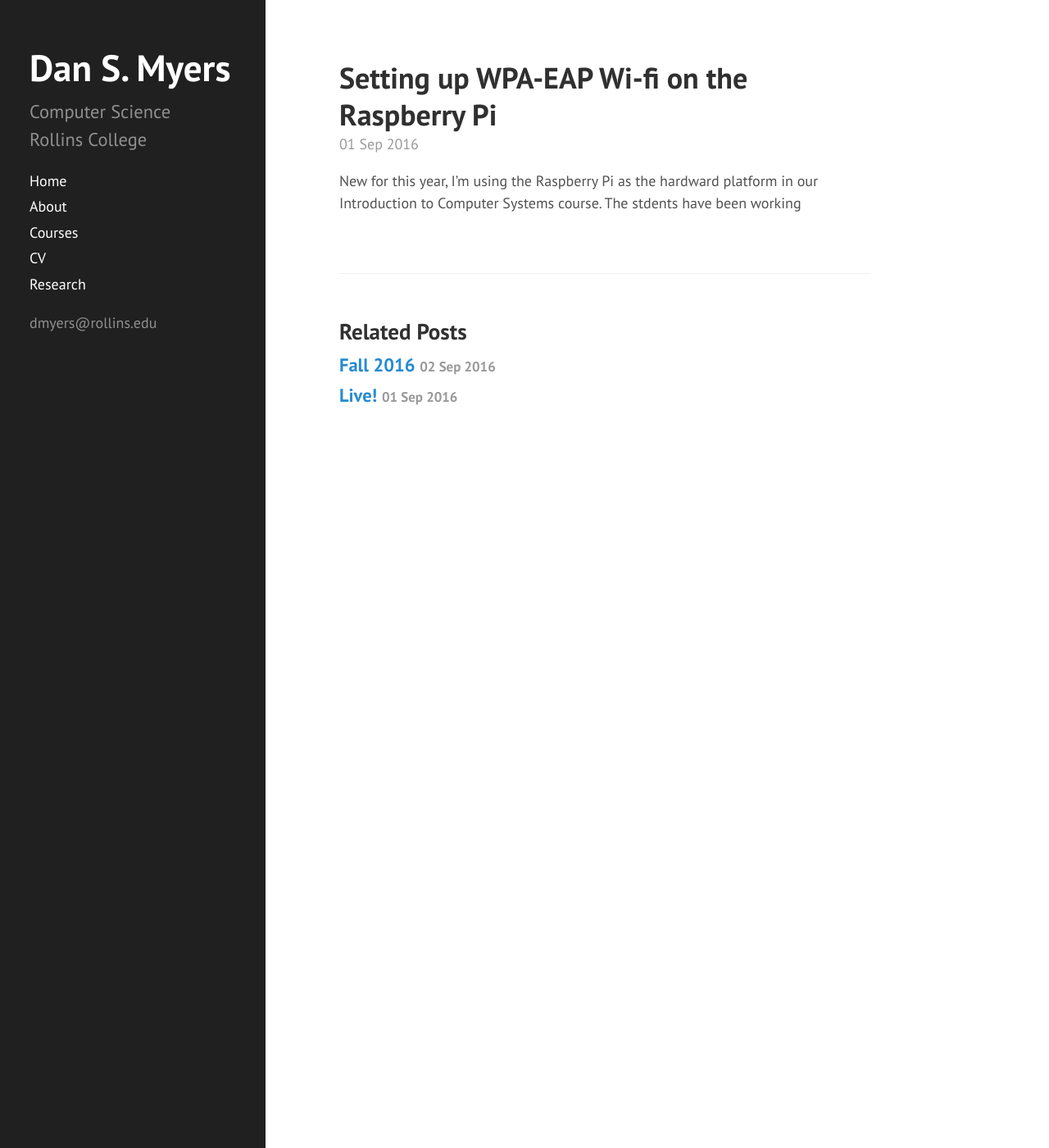
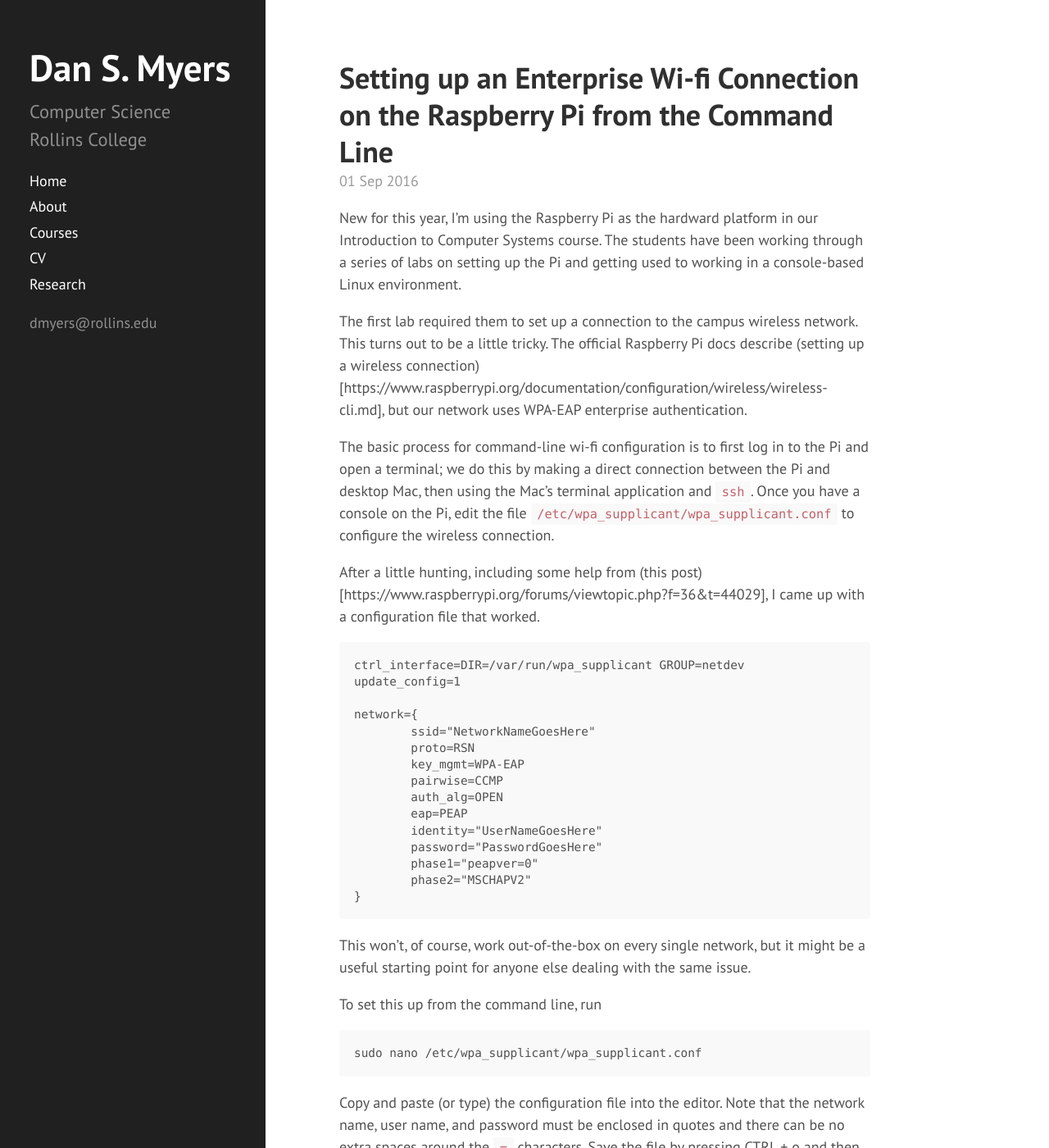
Before and after one commit to dansmyers/dansmyers.github.io-archived, a Jekyll site: the page built from _posts/2016-09-29-Raspberry_Pi_Enterprise_Wifi.md, in a window 1280 px wide and 1400 px high. Shown: the whole window at 82% size. Built offline with Jekyll 4.4.1, drawn with Linux system fonts in a browser that asks for light colours; some of the changed text lies outside the part shown.

Commit message:
Update 2016-09-29-Raspberry_Pi_Enterprise_Wifi.md

````diff
--- a/_posts/2016-09-29-Raspberry_Pi_Enterprise_Wifi.md
+++ b/_posts/2016-09-29-Raspberry_Pi_Enterprise_Wifi.md
@@ -1,8 +1,50 @@
 ---
 layout: post
-title:  "Setting up WPA-EAP Wi-fi on the Raspberry Pi"
+title:  "Setting up an Enterprise Wi-fi Connection on the Raspberry Pi from the Command Line"
 date:   2016-09-01
 categories: admin
 ---
 
-New for this year, I'm using the Raspberry Pi as the hardward platform in our Introduction to Computer Systems course. The stdents have been working
+New for this year, I'm using the Raspberry Pi as the hardward platform in our Introduction to Computer Systems course. The students have been working through a series of labs on setting up the Pi and getting used to working in a console-based Linux environment.
+
+The first lab required them to set up a connection to the campus wireless network. This turns out to be a little tricky. The official Raspberry Pi docs describe (setting up a wireless connection)[https://www.raspberrypi.org/documentation/configuration/wireless/wireless-cli.md], but our network uses WPA-EAP enterprise authentication.
+
+The basic process for command-line wi-fi configuration is to first log in to the Pi and open a terminal; we do this by making a direct connection between the Pi and desktop Mac, then using the Mac's terminal application and `ssh`. Once you have a console on the Pi, edit the file `/etc/wpa_supplicant/wpa_supplicant.conf` to configure the wireless connection.
+
+After a little hunting, including some help from  (this post)[https://www.raspberrypi.org/forums/viewtopic.php?f=36&t=44029], I came up with a configuration file that worked.
+
+```
+ctrl_interface=DIR=/var/run/wpa_supplicant GROUP=netdev
+update_config=1
+
+network={
+	ssid="NetworkNameGoesHere"
+	proto=RSN
+	key_mgmt=WPA-EAP
+	pairwise=CCMP
+	auth_alg=OPEN
+	eap=PEAP
+	identity="UserNameGoesHere"
+	password="PasswordGoesHere"
+	phase1="peapver=0"
+	phase2="MSCHAPV2"
+}
+```
+
+This won't, of course, work out-of-the-box on every single network, but it might be a useful starting point for anyone else dealing with the same issue.
+
+To set this up from the command line, run
+
+```
+sudo nano /etc/wpa_supplicant/wpa_supplicant.conf
+```
+
+Copy and paste (or type) the configuration file into the editor. Note that the network name, user name, and password must be enclosed in quotes and there can be no extra spaces around the `=` characters. Save the file by pressing CTRL + o and then ENTER, then press CTRL + x to exit the `nano` editor.
+
+We found that
+
+```
+sudo reboot
+```
+
+was required to make the changes take effect.
````
